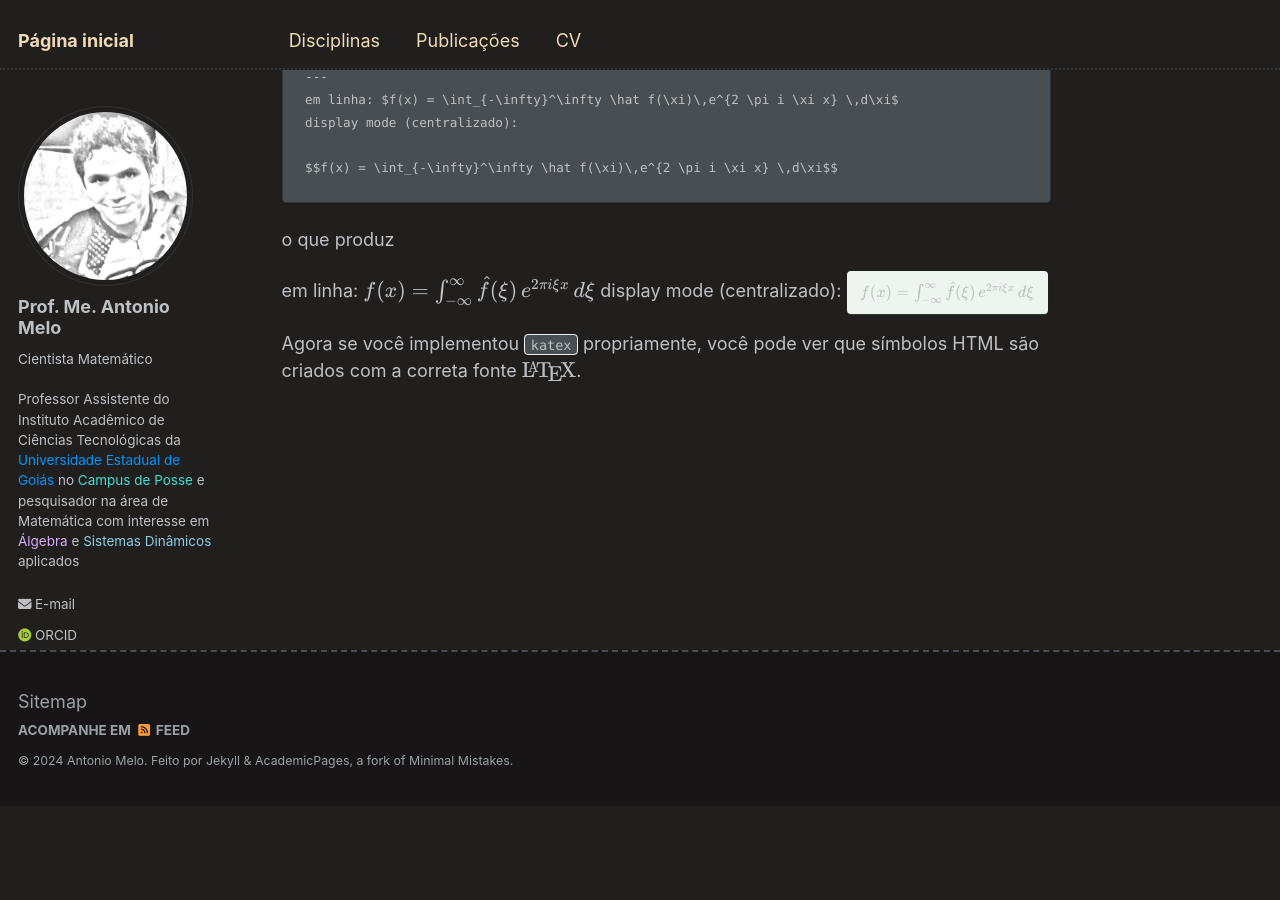
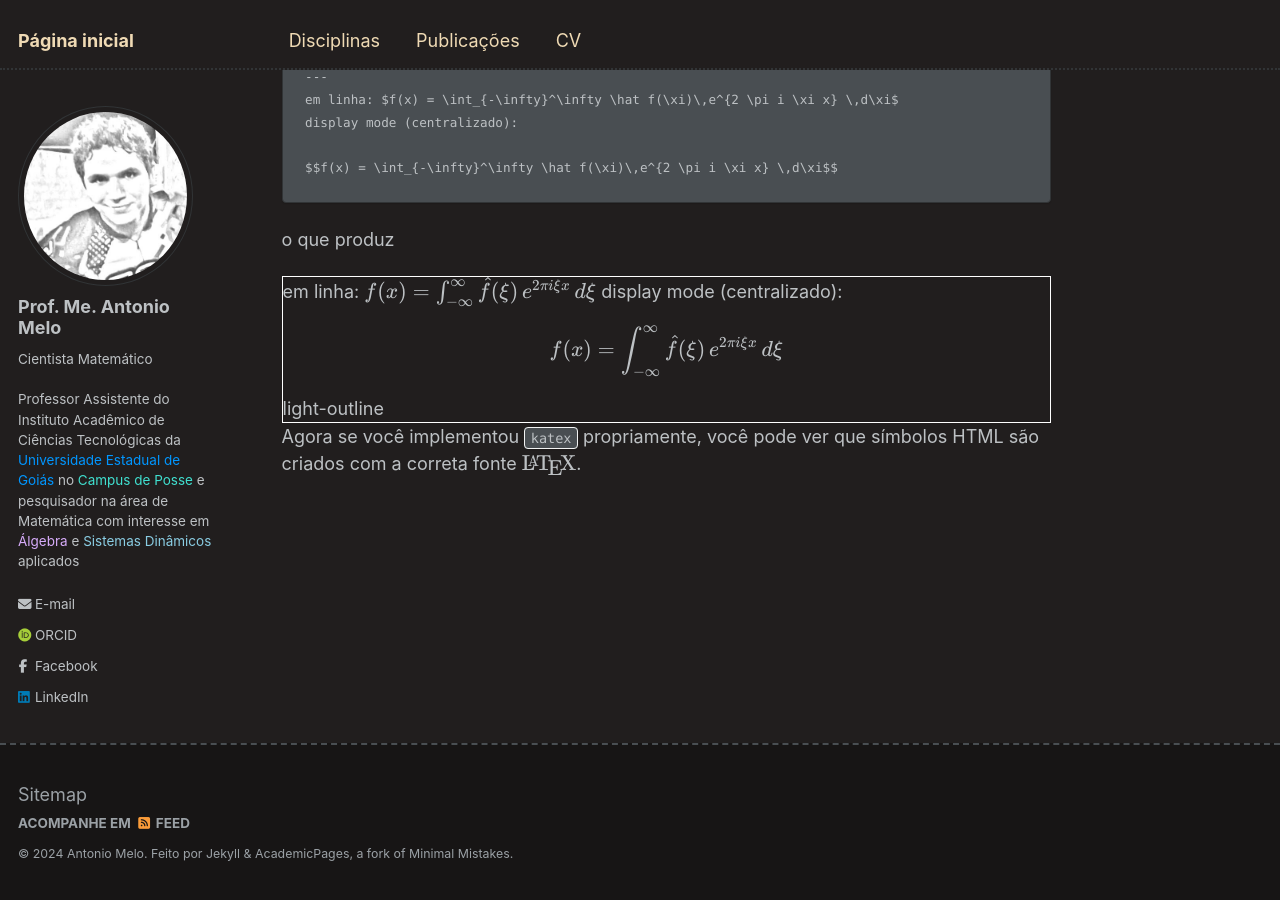
Before and after one commit to antmelo/antmelo.github.io, a Jekyll site: the page built from _pages/about.md, in a window 1280 px wide and 900 px high, scrolled down 4277 px. Built offline with Jekyll 4.4.1, drawn with Linux system fonts in a browser that asks for light colours; some web fonts are replaced; before the commit the page ends 5083 px from its top, so only the background shows below that.

Commit message:
Update about.md

````diff
--- a/_pages/about.md
+++ b/_pages/about.md
@@ -152,8 +152,13 @@
 ```
 o que produz
 
+ <div class="btn--light-outline">
+
  em linha: $f(x) = \int_{-\infty}^\infty \hat f(\xi)\,e^{2 \pi i \xi x} \,d\xi$
+
  display mode (centralizado):
- $$f(x) = \int_{-\infty}^\infty \hat f(\xi)\,e^{2 \pi i \xi x} \,d\xi$${: .notice--info}
+
+ $$f(x) = \int_{-\infty}^\infty \hat f(\xi)\,e^{2 \pi i \xi x} \,d\xi$$light-outline
+ </div>
 
 Agora se você implementou `katex` propriamente, você pode ver que símbolos HTML são criados com a correta fonte $\LaTeX$.
````
